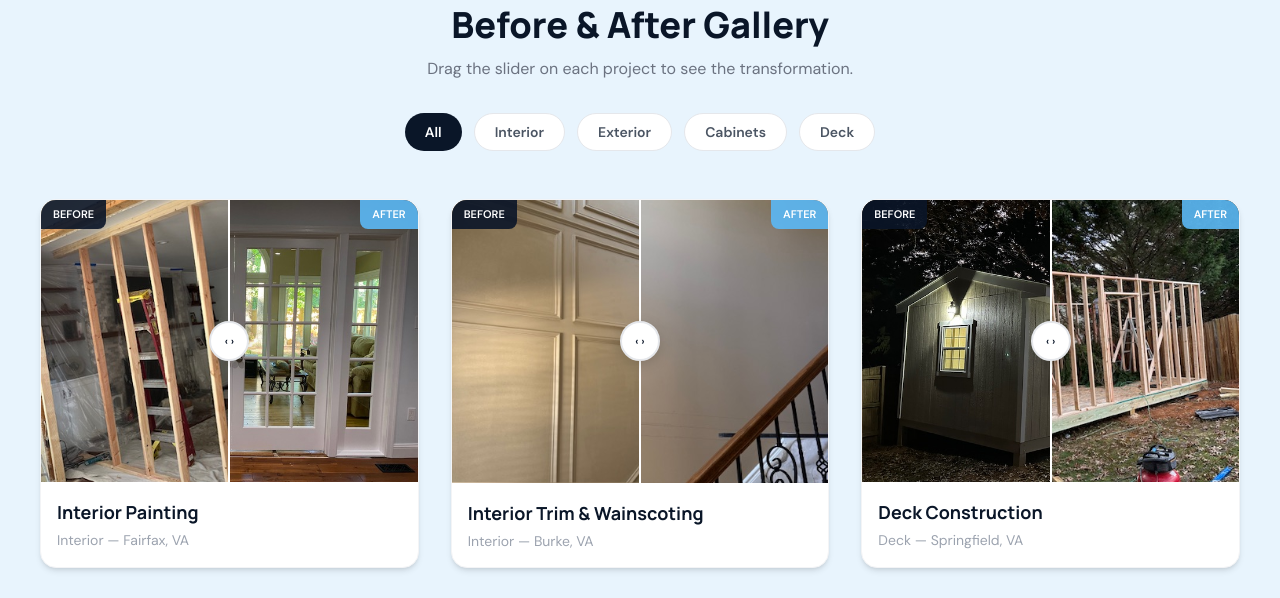
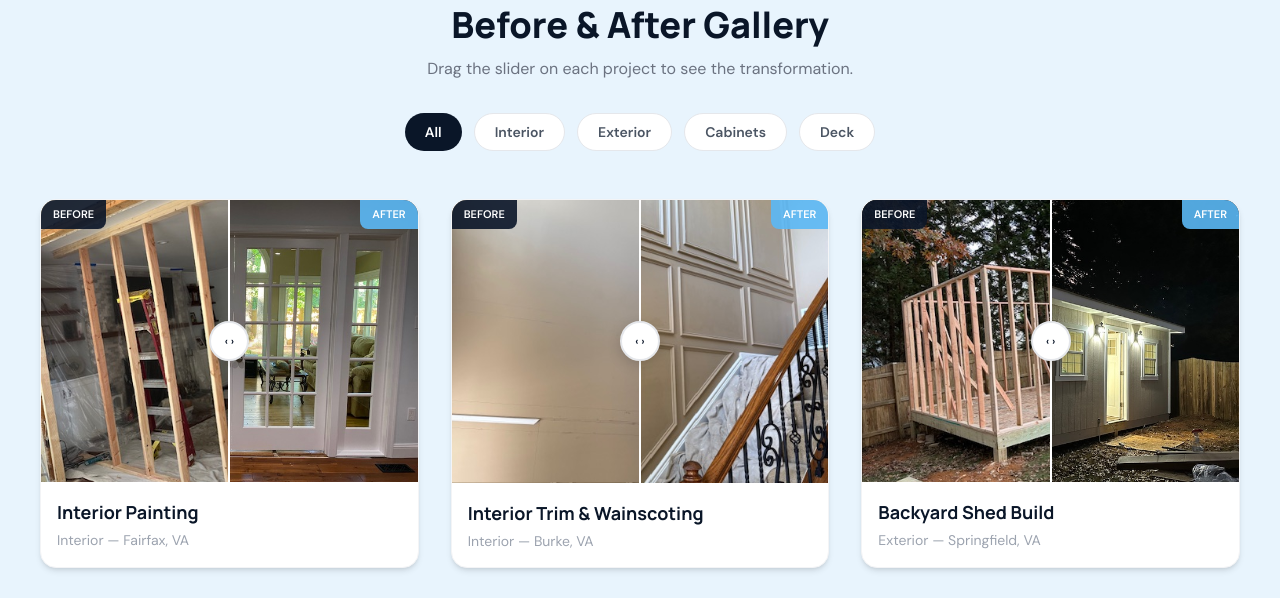
Before and after one commit to MarvinMDiaz/TheFourSeasonPainting, a Flask app: page / in a window 1280 px wide. Shown: the part 2463-3061 px from the top of the page. Run offline with Flask 3, Linux system fonts and the light colour scheme; some libraries are stand-ins or nearby versions.

Commit message:
Fix gallery tags and before/after order, add hero availability badge.
Correct project categories and image pairings, support multi-category filtering, and add a subtle live indicator on the landing form.

Co-authored-by: Cursor <cursoragent@cursor.com>

```diff
--- a/app.py
+++ b/app.py
@@ -29,15 +29,15 @@ if os.getenv("AWS_ACCESS_KEY_ID") and os.getenv("AWS_SECRET_ACCESS_KEY"):
 
 LOGO_URL = "https://thefourseaonpainting.s3.us-east-1.amazonaws.com/logo-white.png"
 
+# Slider: bottom layer = "before" (right side at 50%), clipped overlay = "after" (left side).
+# Assign paths so the construction/older shot appears on the left (BEFORE badge).
 PROJECTS = [
-    {"id": 1, "title": "Interior Painting", "category": "Interior", "location": "Fairfax, VA", "before": "/static/images/gallery/b2.jpeg", "after": "/static/images/gallery/b1.jpeg"},
-    {"id": 2, "title": "Interior Trim & Wainscoting", "category": "Interior", "location": "Burke, VA", "before": "/static/images/gallery/b11.jpeg", "after": "/static/images/gallery/b12.jpeg"},
-    {"id": 3, "title": "Deck Construction", "category": "Deck", "location": "Springfield, VA", "before": "/static/images/gallery/b5.jpeg", "after": "/static/images/gallery/b6.jpeg"},
-    {"id": 4, "title": "Bathroom Renovation", "category": "Interior", "location": "Alexandria, VA", "before": "/static/images/gallery/b9.jpeg", "after": "/static/images/gallery/b10.jpeg"},
-    {"id": 5, "title": "Bathroom Cabinet Painting", "category": "Cabinets", "location": "McLean, VA", "before": "/static/images/gallery/b9.jpeg", "after": "/static/images/gallery/b10.jpeg"},
-    {"id": 6, "title": "Exterior Repaint", "category": "Exterior", "location": "Woodbridge, VA", "before": "/static/images/gallery/b11.jpeg", "after": "/static/images/gallery/b12.jpeg"},
-    {"id": 7, "title": "Custom Built-In Cabinets", "category": "Cabinets", "location": "Centreville, VA", "before": "/static/images/gallery/b7.jpeg", "after": "/static/images/gallery/b8.jpeg"},
-    {"id": 8, "title": "Deck Paint & Restoration", "category": "Deck", "location": "Manassas, VA", "before": "/static/images/gallery/b3.jpeg", "after": "/static/images/gallery/b4.jpeg"},
+    {"id": 1, "title": "Interior Painting", "categories": ["Interior"], "location": "Fairfax, VA", "before": "/static/images/gallery/b2.jpeg", "after": "/static/images/gallery/b1.jpeg"},
+    {"id": 2, "title": "Interior Trim & Wainscoting", "categories": ["Interior"], "location": "Burke, VA", "before": "/static/images/gallery/b12.jpeg", "after": "/static/images/gallery/b11.jpeg"},
+    {"id": 3, "title": "Backyard Shed Build", "categories": ["Exterior"], "location": "Springfield, VA", "before": "/static/images/gallery/b6.jpeg", "after": "/static/images/gallery/b5.jpeg"},
+    {"id": 4, "title": "Bathroom Renovation", "categories": ["Interior"], "location": "Alexandria, VA", "before": "/static/images/gallery/b10.jpeg", "after": "/static/images/gallery/b9.jpeg"},
+    {"id": 5, "title": "Custom Built-In Cabinets", "categories": ["Cabinets"], "location": "Centreville, VA", "before": "/static/images/gallery/b8.jpeg", "after": "/static/images/gallery/b7.jpeg"},
+    {"id": 6, "title": "Deck Paint & Restoration", "categories": ["Deck", "Exterior"], "location": "Manassas, VA", "before": "/static/images/gallery/b4.jpeg", "after": "/static/images/gallery/b3.jpeg"},
 ]
 
 
--- a/templates/index.html
+++ b/templates/index.html
@@ -134,7 +134,14 @@
         <!-- Right — floating form card -->
         <div class="w-full lg:w-auto lg:flex-shrink-0" x-data="heroForm()">
           <div class="relative bg-white rounded-3xl shadow-2xl p-8 max-w-md w-full mx-auto lg:mx-0 overflow-hidden" x-ref="formCard">
-            <h2 class="font-heading text-primary font-black text-2xl">Get Started Now</h2>
+            <span class="inline-flex items-center gap-2 bg-accent/10 border border-accent/20 rounded-full px-3 py-1 text-xs font-medium text-primary">
+              <span class="relative flex h-2 w-2">
+                <span class="animate-ping absolute inline-flex h-full w-full rounded-full bg-green-400 opacity-50"></span>
+                <span class="relative inline-flex rounded-full h-2 w-2 bg-green-400"></span>
+              </span>
+              Available Now
+            </span>
+            <h2 class="font-heading text-primary font-black text-2xl mt-3">Get Started Now</h2>
             <p class="text-gray-500 text-sm mt-2">Fill out the form and we'll get back to you promptly.</p>
 
             <form x-show="!success" @submit.prevent="submit" class="mt-6 space-y-4">
@@ -267,7 +274,7 @@
         {% for project in projects %}
         <div
           class="bg-white rounded-2xl overflow-hidden shadow-md hover:shadow-xl transition-all duration-300 border border-gray-100 reveal reveal-delay-{{ loop.index }}"
-          x-show="activeCategory === 'All' || activeCategory === '{{ project.category }}'"
+          x-show='activeCategory === "All" || {{ project.categories | tojson }}.includes(activeCategory)'
           x-transition
         >
           <div class="ba-slider relative aspect-[4/3]" x-init="$nextTick(() => initBeforeAfterSlider($el))" role="group" aria-label="Before and after: {{ project.title }}">
@@ -293,7 +300,7 @@
           </div>
           <div class="p-4">
             <h3 class="text-primary font-bold text-lg">{{ project.title }}</h3>
-            <p class="text-gray-400 text-sm mt-1">{{ project.category }} — {{ project.location }}</p>
+            <p class="text-gray-400 text-sm mt-1">{{ project.categories | join(' · ') }} — {{ project.location }}</p>
           </div>
         </div>
         {% endfor %}
```
